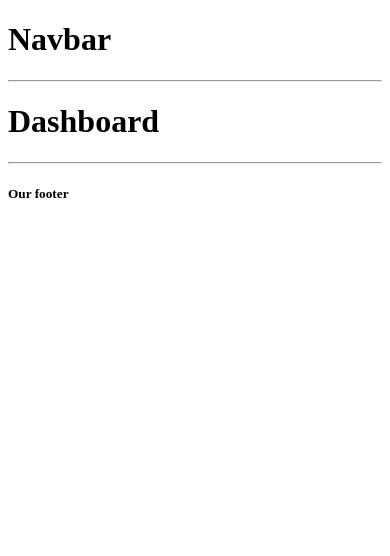
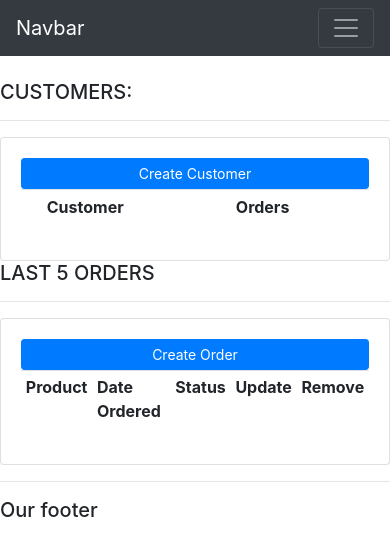
Before and after one commit to tanngo2510/Midterm-Lab-SE, a Django app: page / in a window 390 px wide. Shown: the top 556 px of the page. Run offline with Django 4.2, Linux system fonts and the light colour scheme; lists and menus that the app fills with data are empty.

Commit message:
Custom navbar & dashboard (pt 3.2)

```diff
--- a/accounts/templates/accounts/dashboard.html
+++ b/accounts/templates/accounts/dashboard.html
@@ -2,6 +2,39 @@
 
 {% block content %}
 
-<h1>Dashboard</h1>
+<br>
+<div class="row">
+    <div class="col-md-5">
+        <h5>CUSTOMERS: </h5>
+        <hr>
+        <div class="card card-body">
+            <a href="" class="btn btn-primary  btn-sm btn-block">Create Customer</a>
+            <table class="table table-sm">
+                <tr>
+                    <th></th>
+                    <th>Customer</th>
+                    <th>Orders</th>
+                </tr>
+            </table>
+        </div>
+    </div>
+
+    <div class="col-md-7">
+        <h5>LAST 5 ORDERS</h5>
+        <hr>
+        <div class="card card-body">
+            <a href="" class="btn btn-primary btn-sm btn-block">Create Order</a>
+            <table class="table table-sm">
+                <tr>
+                    <th>Product</th>
+                    <th>Date Ordered</th>
+                    <th>Status</th>
+                    <th>Update</th>
+                    <th>Remove</th>
+                </tr>
+            </table>
+        </div>
+    </div>
+</div>
 
 {% endblock %}
--- /dev/null
+++ b/accounts/templates/accounts/footer.html
@@ -0,0 +1,2 @@
+<hr>
+<h5>Our footer</h5>
--- a/accounts/templates/accounts/main.html
+++ b/accounts/templates/accounts/main.html
@@ -5,14 +5,18 @@
     <meta http-equiv="X-UA-Compatible" content="IE=edge">
     <meta name="viewport" content="width=device-width, initial-scale=1.0">
     <title>CRM</title>
+    <link rel="stylesheet" href="https://cdn.jsdelivr.net/npm/bootstrap@4.3.1/dist/css/bootstrap.min.css" integrity="sha384-ggOyR0iXCbMQv3Xipma34MD+dH/1fQ784/j6cY/iJTQUOhcWr7x9JvoRxT2MZw1T" crossorigin="anonymous">
 </head>
 <body>
-    <h1>Navbar</h1>
-    <hr>
+    {% include "accounts/navbar.html" %}
+
     {% block content %}
 
     {% endblock %}
-    <hr>
-    <h5>Our footer</h5>
+
+    {% include "accounts/footer.html" %}
 </body>
+<script src="https://code.jquery.com/jquery-3.3.1.slim.min.js" integrity="sha384-q8i/X+965DzO0rT7abK41JStQIAqVgRVzpbzo5smXKp4YfRvH+8abtTE1Pi6jizo" crossorigin="anonymous"></script>
+<script src="https://cdn.jsdelivr.net/npm/popper.js@1.14.7/dist/umd/popper.min.js" integrity="sha384-UO2eT0CpHqdSJQ6hJty5KVphtPhzWj9WO1clHTMGa3JDZwrnQq4sF86dIHNDz0W1" crossorigin="anonymous"></script>
+<script src="https://cdn.jsdelivr.net/npm/bootstrap@4.3.1/dist/js/bootstrap.min.js" integrity="sha384-JjSmVgyd0p3pXB1rRibZUAYoIIy6OrQ6VrjIEaFf/nJGzIxFDsf4x0xIM+B07jRM" crossorigin="anonymous"></script>
 </html>
--- /dev/null
+++ b/accounts/templates/accounts/navbar.html
@@ -0,0 +1,20 @@
+<nav class="navbar navbar-expand-lg navbar-dark bg-dark">
+    <a class="navbar-brand" href="#">Navbar</a>
+    <button class="navbar-toggler" type="button" data-toggle="collapse" data-target="#navbarSupportedContent" aria-controls="navbarSupportedContent" aria-expanded="false" aria-label="Toggle navigation">
+        <span class="navbar-toggler-icon"></span>
+    </button>
+
+<div class="collapse navbar-collapse" id="navbarNav">
+    <ul class="navbar-nav">
+        <li class="nav-item active">
+        <a class="nav-link" href="#">Dashboard</a>
+        </li>
+        <li class="nav-item">
+        <a class="nav-link" href="#">Products</a>
+        </li>
+        <li class="nav-item">
+            <a class="nav-link" href="#">Customer</a>
+        </li>
+    </ul>
+  </div>
+</nav>
```
